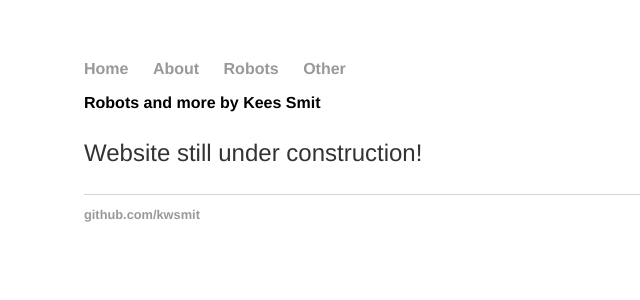
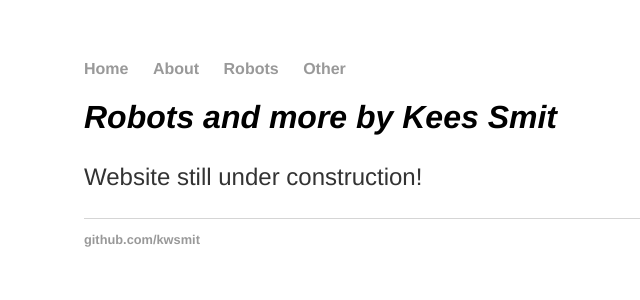
Before and after one commit to KWSmit/kwsmit.github.io, a Jekyll site: the page built from index.html, in a window 1280 px wide. Shown: the top 300 px of the page, without its empty margins (108-748 px from the left). Built offline with Jekyll 4.4.1, drawn with Linux system fonts in a browser that asks for light colours.

Commit message:
Update main.css

```diff
--- a/css/main.css
+++ b/css/main.css
@@ -20,8 +20,9 @@ a:hover {
     text-decoration: underline;
 }
 h1 {
-    font-size: 1em;
+    font-size: 2em;
     font-family:'Helvetica', 'Arial', 'Sans-Serif';
+    font-style: italic;
 }
 p {
     font-size: 1.5em;
```
